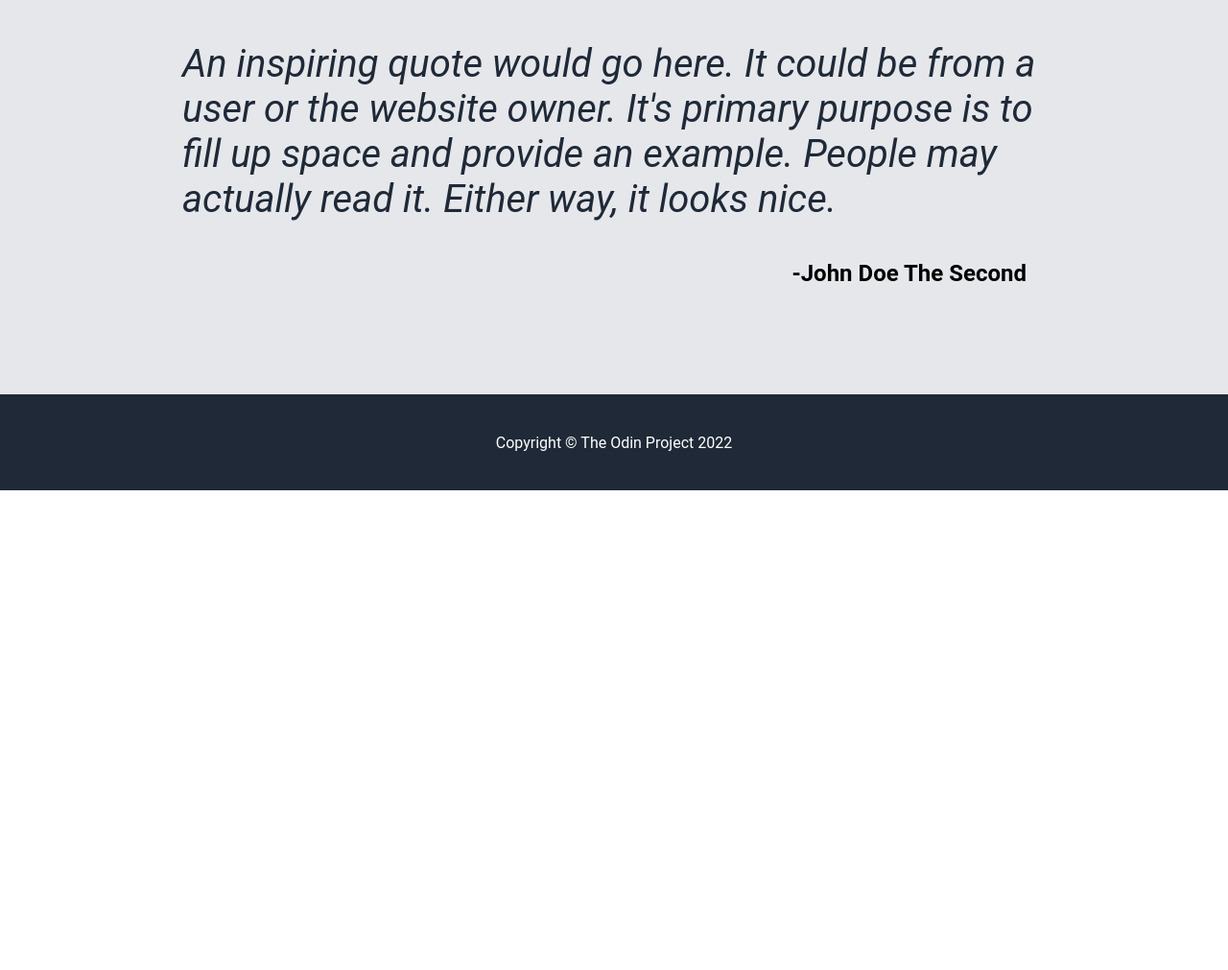
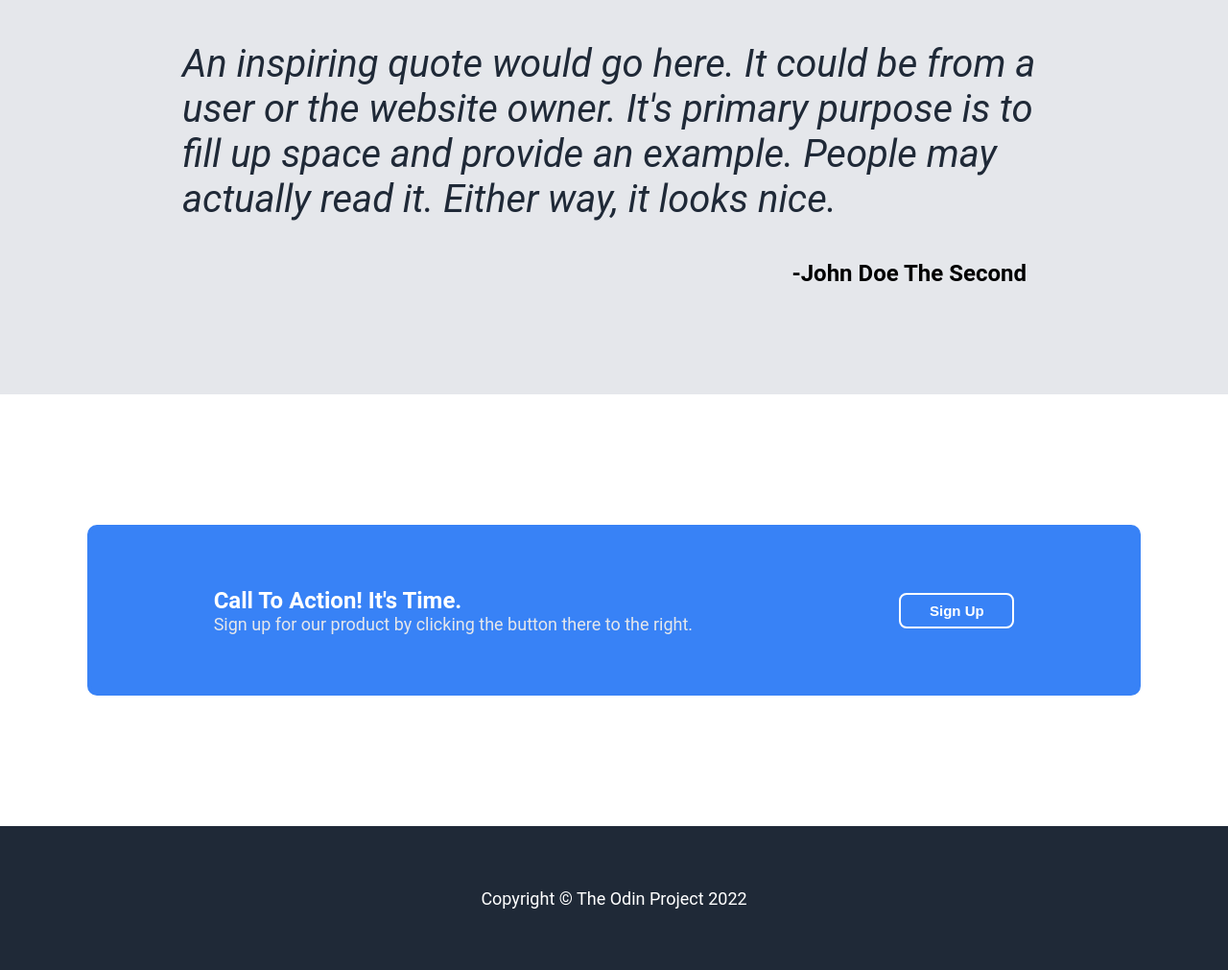
Before and after one commit to Vurnex/landing-page, a plain HTML site: page index.html in a window 1280 px wide. Shown: the part 1250-2261 px from the top of the page at 96% size. Before the commit the page ends 1761 px from the top, so only its background shows below. Drawn offline with Linux system fonts and the light colour scheme.

Commit message:
Add Call To Action
Added the call to action section.
Added the styles for this section.
Slightly adjusted styles for other sections.
Finalized project.

```diff
--- a/css/styles.css
+++ b/css/styles.css
@@ -21,13 +21,14 @@ body {
 }
 
 .footer {
-    height: 100px;
+    height: 150px;
     background: #1F2937;
     color: white;
     display: flex;
     align-items: center;
     justify-content: center;
     margin-top: auto;
+    font-size: large;
 }
 
 ul {
@@ -124,12 +125,14 @@ p {
 
 .header-btn {
 
-    max-width: 90px;
+    width: 120px;
     background-color: #3882F6;
-    padding: 10px;
+    border: 2px solid #3882F6;
+    padding: 8px;
     border-radius: 8px;
     color: white;
     font-weight: bold;
+    font-size: 15px;
 }
 
 .placeholder-img {
@@ -226,3 +229,54 @@ p {
     padding-right: 20px;
     margin-top: auto;
 }
+
+.action {
+
+    height: 350px;
+    display: flex;
+    align-items: center;
+    justify-content: space-around;
+    gap: 16px;
+    background-color: white;
+    padding: 50px 1px 50px 1px; /* top, right, bottom, left */
+
+}
+
+.action-container {
+
+    border-radius: 10px;
+    border: 4px solid #3882F6;
+    background-color: #3882F6;
+    padding: 20px;
+    width: 1050px;
+    height: 130px;
+    display: flex;
+    align-items: center;
+    justify-content: space-around;
+
+}
+
+.action-header {
+
+    color: white;
+    margin-bottom: auto;
+}
+
+.action-info {
+
+    font-size: 18px;
+    color: #E5E7EB;
+    margin-top: auto;
+}
+
+.action-btn {
+
+    width: 120px;
+    background-color: #3882F6;
+    border: 2px solid white;
+    padding: 8px;
+    border-radius: 8px;
+    color: white;
+    font-weight: bold;
+    font-size: 15px;
+}
--- a/index.html
+++ b/index.html
@@ -105,6 +105,27 @@
 
     </div>
 
+    <div class="action">
+
+      <div class="action-container">
+
+        <div class="action-left">
+
+          <h2 class="action-header">Call To Action! It's Time.</h2>
+          <p class="action-info">Sign up for our product by clicking the button there to the right.</p>
+
+        </div>
+
+        <div class="action-right">
+
+          <button class="action-btn">Sign Up</button>
+
+        </div>
+
+      </div>
+
+    </div>
+
 
     <div class="footer">
       Copyright © The Odin Project 2022
```
